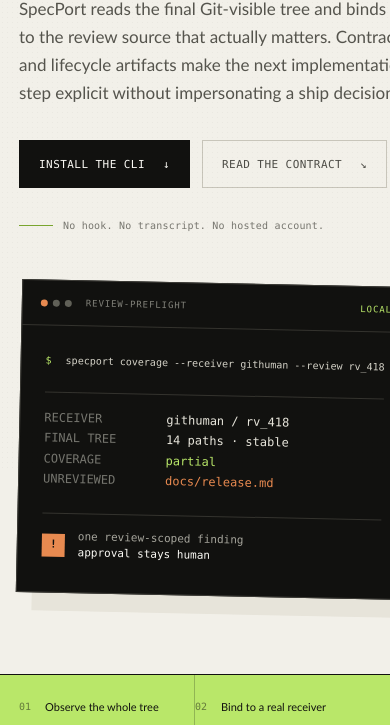
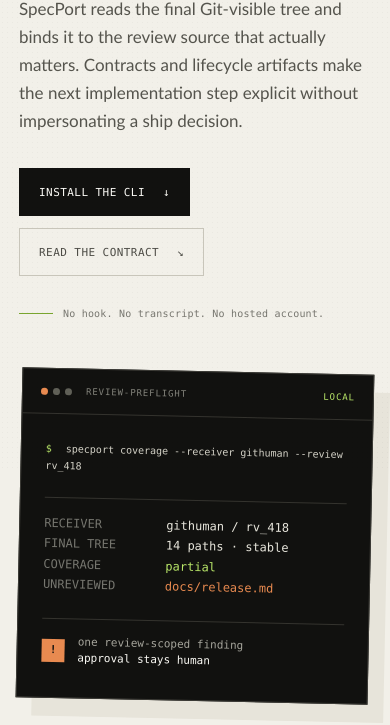
Before and after one commit to specport/specport, a website: page docs/index.html in a window 390 px wide. Shown: the part 375-1100 px from the top of the page. Drawn offline with Linux system fonts and the light colour scheme.

Commit message:
Fix docs mobile overflow

```diff
--- a/docs/styles.css
+++ b/docs/styles.css
@@ -3,6 +3,7 @@
   --paper: #f2f0e9;
   --paper-deep: #e7e4da;
   --muted: #77766f;
+  --ink-soft: #67665f;
   --line: #c8c5ba;
   --signal: #b9e769;
   --signal-deep: #79a52f;
@@ -75,7 +76,7 @@
 .hero-note { display: flex; align-items: center; gap: 10px; margin-top: 32px; color: var(--muted); font: 10px var(--mono); letter-spacing: .02em; }
 .note-line { display: inline-block; width: 34px; height: 1px; background: var(--signal-deep); }
 
-.hero-terminal { transform: rotate(1.2deg); border: 1px solid #3d3c37; background: var(--ink); color: var(--white); box-shadow: 16px 18px 0 var(--paper-deep); transition: transform .3s ease; }
+.hero-terminal { min-width: 0; transform: rotate(1.2deg); border: 1px solid #3d3c37; background: var(--ink); color: var(--white); box-shadow: 16px 18px 0 var(--paper-deep); transition: transform .3s ease; }
 .hero-terminal:hover { transform: rotate(0deg) translateY(-4px); }
 .terminal-topbar { display: flex; align-items: center; gap: 14px; min-height: 45px; padding: 0 18px; border-bottom: 1px solid #34332e; color: #83837b; font: 9px var(--mono); letter-spacing: .1em; text-transform: uppercase; }
 .terminal-dots { display: flex; gap: 5px; }
@@ -83,12 +84,12 @@
 .terminal-dots i:first-child { background: var(--orange); }
 .terminal-label { flex: 1; }
 .terminal-state { color: var(--signal); }
-.terminal-body { padding: 26px 24px 30px; font: 12px/1.7 var(--mono); }
+.terminal-body { overflow-x: auto; padding: 26px 24px 30px; font: 12px/1.7 var(--mono); }
 .terminal-command { color: #d5d3c8; font-size: 10px; white-space: nowrap; }
 .prompt { margin-right: 8px; color: var(--signal); }
 .terminal-rule { height: 1px; margin: 23px 0 15px; background: #34332e; }
 .terminal-row { display: grid; grid-template-columns: 110px 1fr; gap: 12px; color: #76766f; }
-.terminal-row b { color: #e8e6dc; font-weight: 400; }
+.terminal-row b { color: #e8e6dc; font-weight: 400; overflow-wrap: anywhere; }
 .terminal-row .signal { color: var(--signal); }
 .terminal-row .alert { color: var(--orange); }
 .terminal-result { display: flex; align-items: center; gap: 13px; color: #a6a59c; font-size: 11px; line-height: 1.5; }
@@ -199,12 +200,13 @@
 .footer-links a:hover { color: var(--ink); }
 
 @media (max-width: 840px) {
-  .shell { width: min(100% - 38px, 620px); }
+  .shell { width: min(620px, calc(100% - 38px)); }
   .nav-links { gap: 13px; font-size: 9px; }
   .nav-links a:nth-child(-n+2) { display: none; }
   .hero { grid-template-columns: 1fr; gap: 52px; min-height: auto; padding: 75px 0 78px; }
   h1 { font-size: clamp(49px, 14vw, 78px); }
   .hero-terminal { max-width: 560px; margin: 0 auto; }
+  .terminal-command { white-space: normal; overflow-wrap: anywhere; }
   .strip-grid { grid-template-columns: repeat(2, 1fr); }
   .strip-grid div, .strip-grid div:first-child { padding: 13px 0; border-bottom: 1px solid rgba(17,17,15,.23); }
   .strip-grid div:nth-child(2) { border-right: 0; }
```
